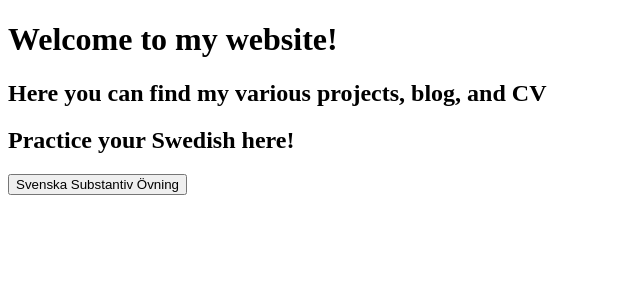
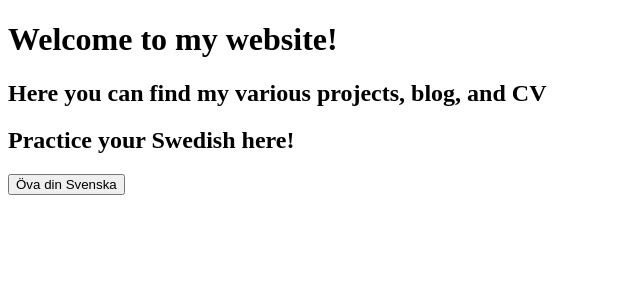
Before and after one commit to suitst/website, a Django app: page / in a window 1280 px wide. Shown: the part 29-329 px from the top of the page, without its empty margins (0-640 px from the left). Run offline with Django 5.2, Linux system fonts and the light colour scheme.

Commit message:
fixed button on home page

```diff
--- a/timpage/timpage/templates/home.html
+++ b/timpage/timpage/templates/home.html
@@ -13,10 +13,7 @@
     <h2>
         Practice your Swedish here!
     </h2>
-    <form method="post" action="{% url 'substantiv_start' %}">
-        {% csrf_token %}
-        <button type="submit" class="custom-button">Svenska Substantiv Övning</button>
-    </form>
+    <a href="{% url 'substantiv_start' %}"> <button>Öva din Svenska</button></a>
 
 </div>
 
```
Also changed, not shown: timpage/db.sqlite3.
